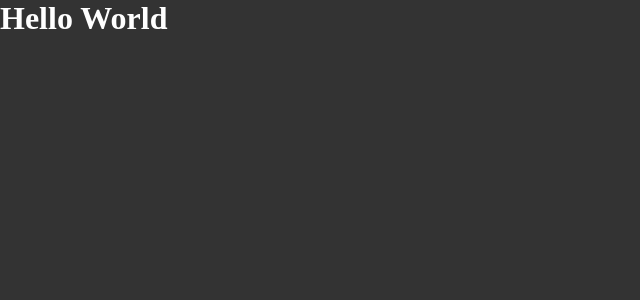
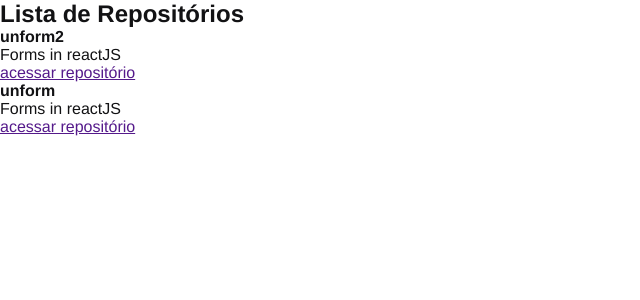
Before and after one commit to BryanValeriano/reactjs, a React app in the folder 01-github-explorer/: page / in a window 1280 px wide. Shown: the top 300 px of the page, without its empty margins (0-640 px from the left). Built offline with nearby package versions, Linux system fonts and the light colour scheme.

Commit message:
Primeiro Componente React

```diff
--- a/01-github-explorer/src/App.jsx
+++ b/01-github-explorer/src/App.jsx
@@ -1,5 +1,6 @@
+import { RepositoryList } from "./components/RepositoryList";
 import "./styles/global.scss";
 
 export function App() {
-  return <h1>Hello World</h1>;
+  return RepositoryList();
 }
--- /dev/null
+++ b/01-github-explorer/src/components/RepositoryList.jsx
@@ -0,0 +1,21 @@
+const repositoryName = "unform2";
+
+export function RepositoryList() {
+  return (
+    <section className="repository-list">
+      <h1>Lista de Repositórios</h1>
+      <ul>
+        <li>
+          <strong>{repositoryName}</strong>
+          <p>Forms in reactJS</p>
+          <a href="">acessar repositório</a>
+        </li>
+        <li>
+          <strong>unform</strong>
+          <p>Forms in reactJS</p>
+          <a href="">acessar repositório</a>
+        </li>
+      </ul>
+    </section>
+  );
+}
--- a/01-github-explorer/src/styles/global.scss
+++ b/01-github-explorer/src/styles/global.scss
@@ -5,11 +5,6 @@
 }
 
 body {
-	font: Arial, Helvetica, sans-serif;
-	background: #333;
-	color: #FFF;
-
-	h1 {
-		font: 80px;
-	}
+	font: 16px "Helvetica neue", Arial, sans-serif;
+	color: #121214;
 }
```
Also changed, not shown: 1 other file (tests, documents, lock files or other folders).
